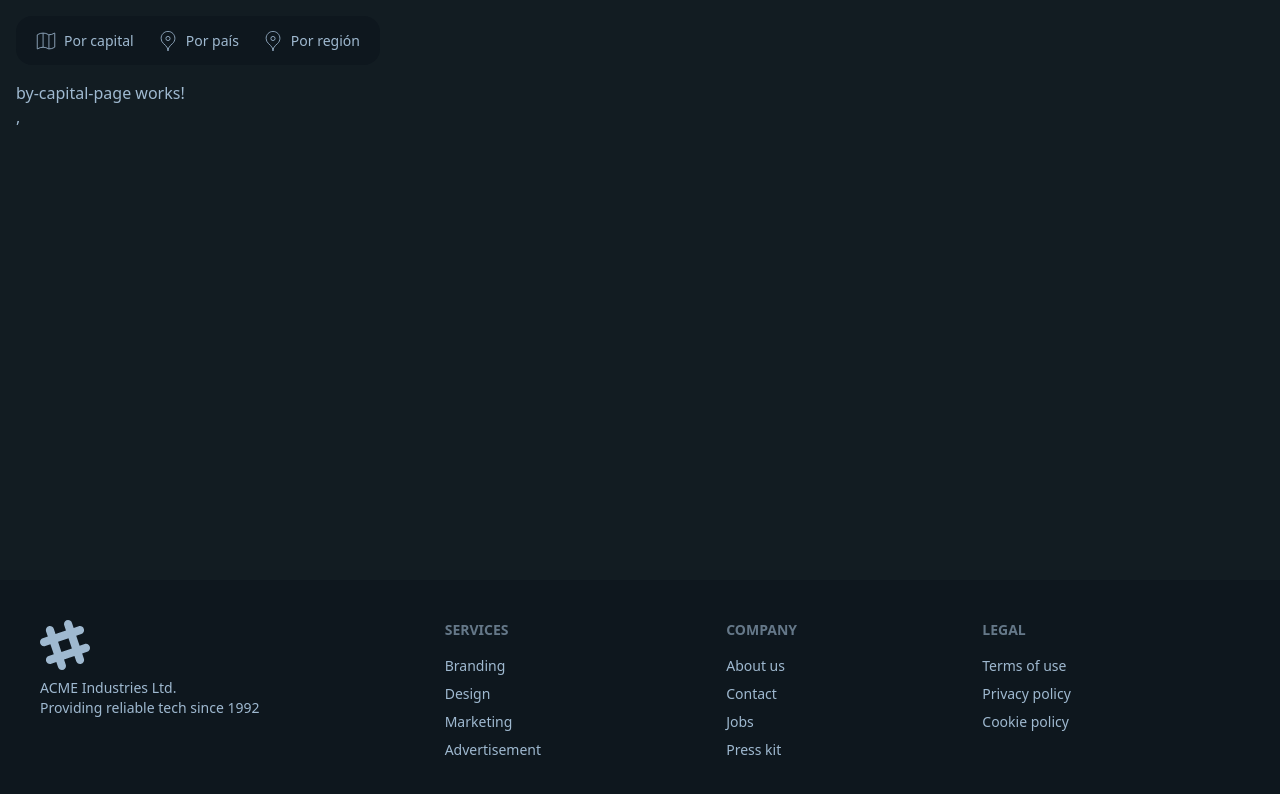
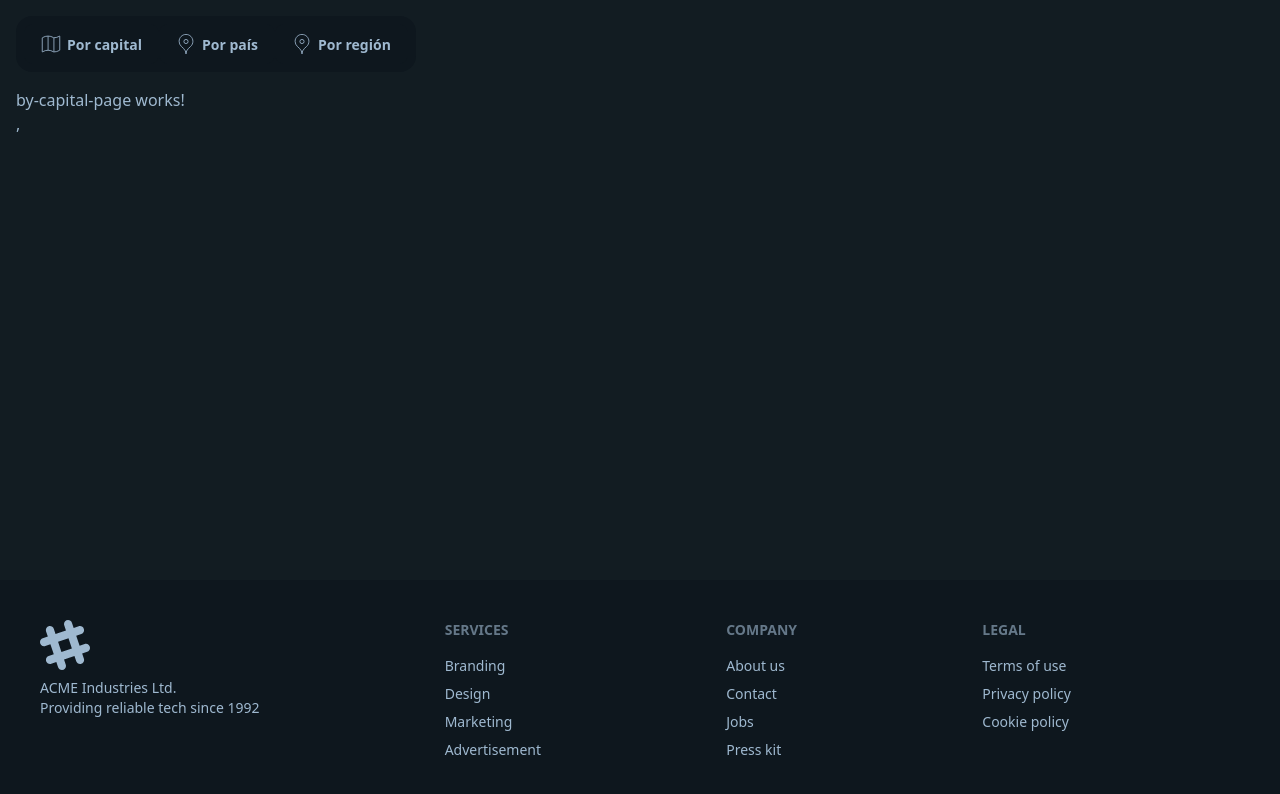
Before and after one commit to JenniArabel/CountryApp, an Angular app in the folder countryApp/: page /by-capital in a window 1280 px wide. Shown: the top 794 px of the page. Built offline with nearby package versions, Linux system fonts and the light colour scheme.

Commit message:
Add classes to buttons

```diff
--- a/countryApp/src/app/country/components/top-menu/top-menu.component.html
+++ b/countryApp/src/app/country/components/top-menu/top-menu.component.html
@@ -1,7 +1,7 @@
 <nav class="p-4 w-full">
   <ul class="menu bg-base-200 sm:menu-horizontal rounded-box">
     <li>
-      <a>
+      <a class="btn">
         <svg
           xmlns="http://www.w3.org/2000/svg"
           width="20"
@@ -20,7 +20,7 @@
     </li>
 
     <li>
-      <a>
+      <a class="btn">
         <svg
           xmlns="http://www.w3.org/2000/svg"
           width="20"
@@ -39,7 +39,7 @@
     </li>
 
     <li>
-      <a>
+      <a class="btn">
         <svg
           xmlns="http://www.w3.org/2000/svg"
           width="20"
```
